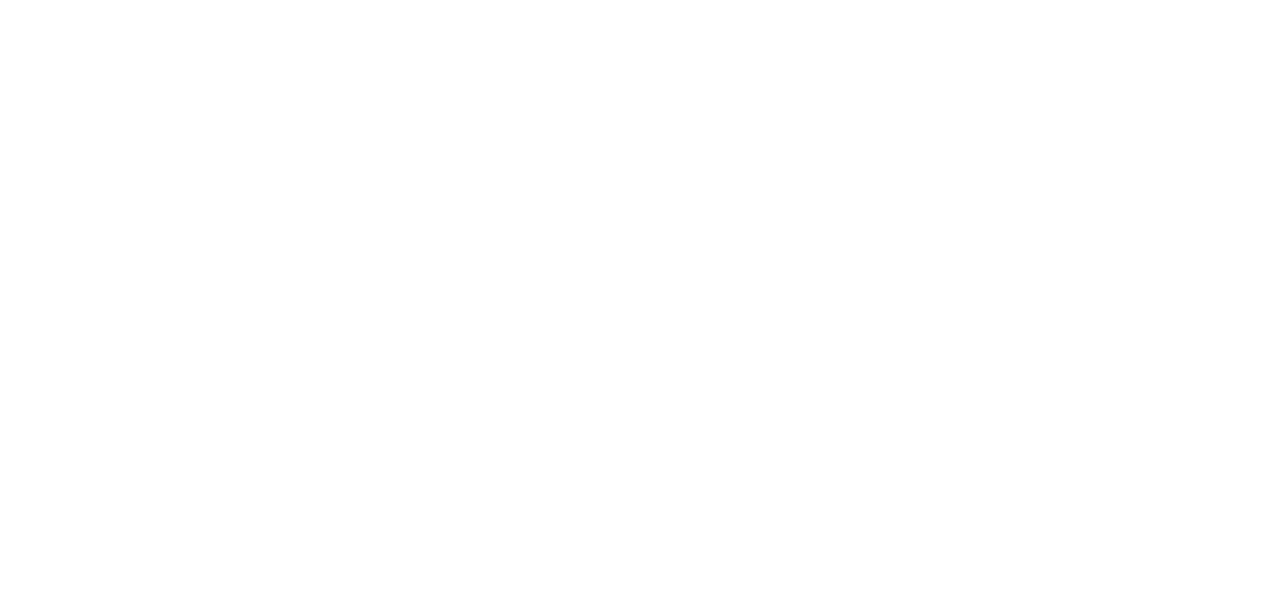
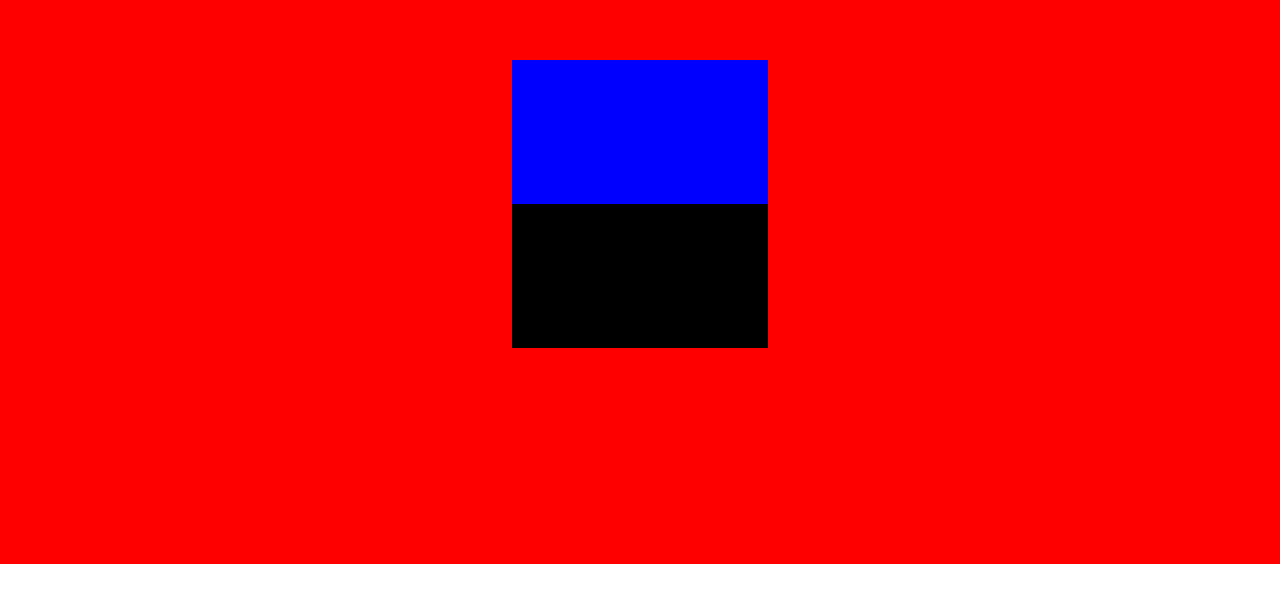
Before and after one commit to DavyHyun/spiritual-journal, a React (Create React App) app in the folder frontend/: page /profile in a window 1280 px wide. Before the commit this address had no page. Shown: the part 156-758 px from the top of the page. Built offline with nearby package versions, Linux system fonts and the light colour scheme; a web font is replaced by a local one.

Commit message:
profile page added

```diff
--- a/frontend/src/App.js
+++ b/frontend/src/App.js
@@ -8,6 +8,7 @@
 import Sidebar from "./components/Sidebar/Sidebar";
 import GroupPage from "./screens/GroupPage/GroupPage";
 import AddGroup from "./screens/AddGroup/AddGroup";
+import UserProfile from "./screens/UserProfile/UserProfile";
 
 function App() {
   const userLogin = useSelector((state) => state.userLogin);
@@ -22,6 +23,7 @@
         <Route path="/newentry" element={<NewEntry />} />
         <Route path="/mygroups/:id" element={<GroupPage />} />
         <Route path="/addgroup" element={<AddGroup />} />
+        <Route path="/profile" element={<UserProfile />} />
       </Routes>
     </BrowserRouter>
   );
--- a/frontend/src/screens/LoginRegister/LoginRegister.css
+++ b/frontend/src/screens/LoginRegister/LoginRegister.css
@@ -31,7 +31,6 @@
 .buttonsContainer {
   display: flex;
   justify-content: space-between;
-  flex-direction: row;
   width: 70%;
   margin-top: 10%;
 }
--- /dev/null
+++ b/frontend/src/screens/UserProfile/UserProfile.js
@@ -0,0 +1,29 @@
+import React from 'react'
+
+const UserProfile = () => {
+
+  return (
+    <div style={{
+        display: 'flex',
+        backgroundColor: 'red',
+        height: '90vh',
+        justifyContent: 'center',
+        alignItems: 'center',
+        flexDirection: 'column'
+    }}>
+        <div style={{
+            backgroundColor: 'blue',
+            width: '20%',
+            height: '20%',
+        }}>
+        </div>
+        <div style={{
+            backgroundColor: 'black',
+            width: '20%',
+            height: '20%',
+        }}></div>
+    </div>
+  )
+}
+
+export default UserProfile
```
Also changed, not shown: frontend/src/screens/UserProfile/UserProfile.css (added).
